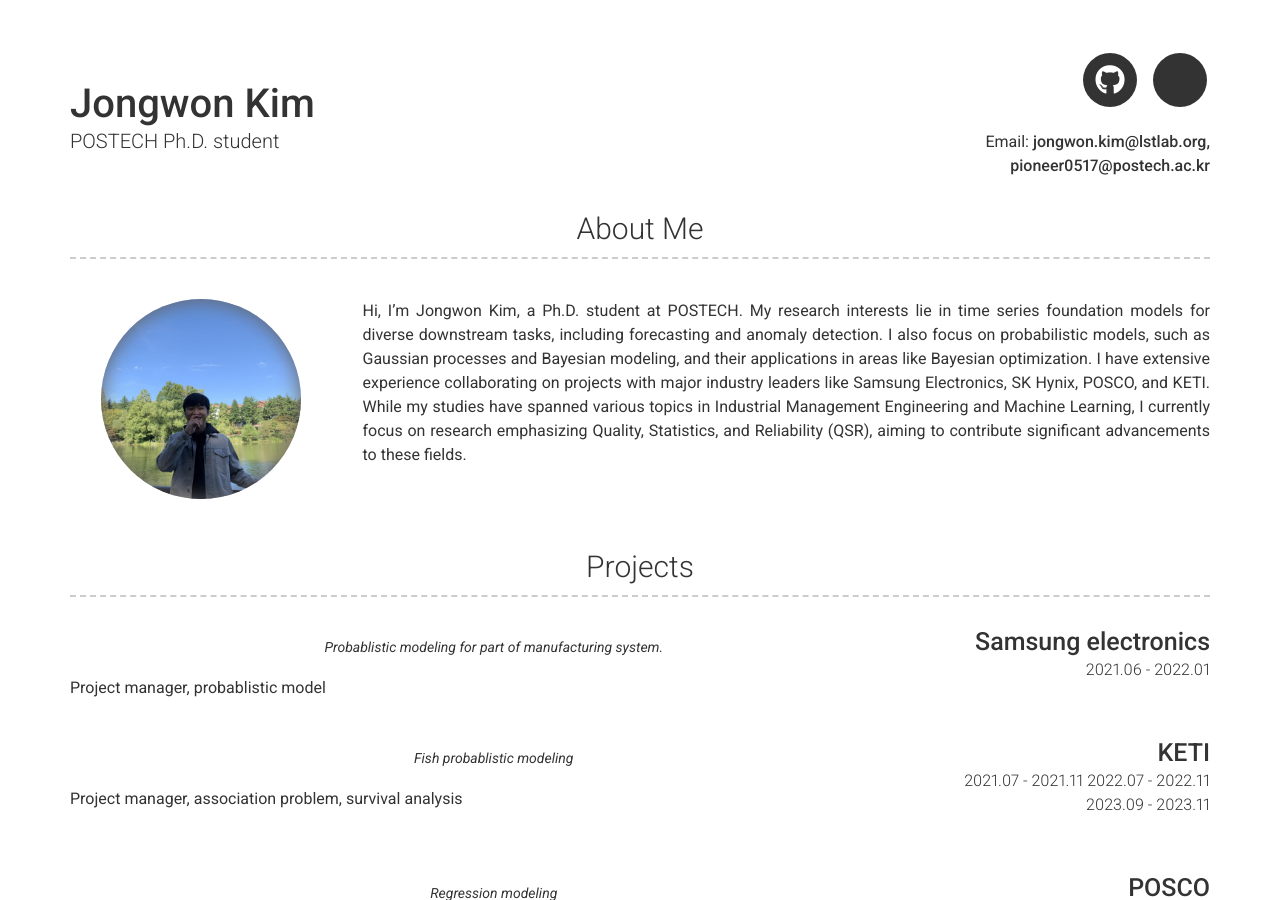
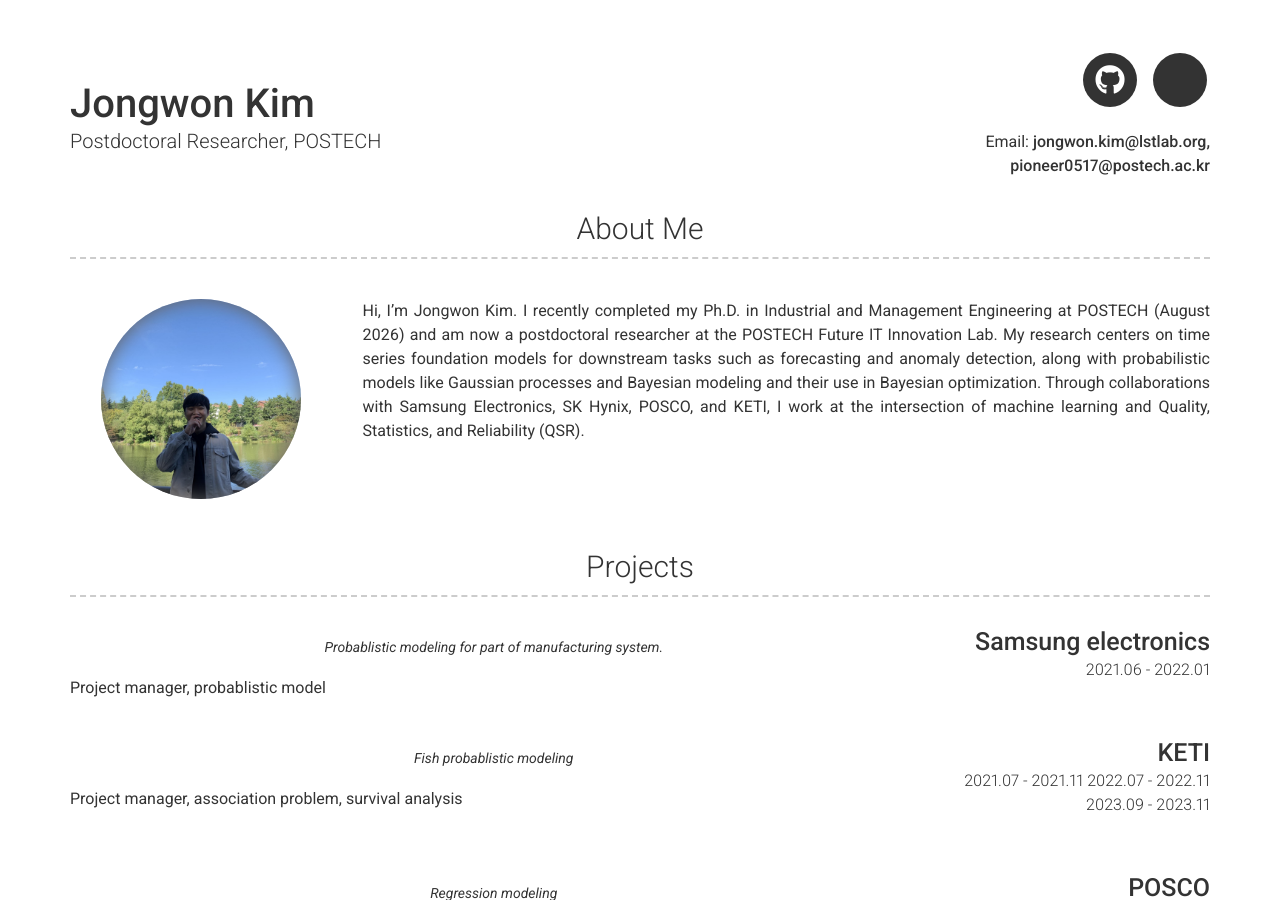
Before and after one commit to jongwonKim-1997/CV, a Jekyll site: the page built from index.md, in a window 1280 px wide and 900 px high. Built offline with Jekyll 4.4.1, drawn with Linux system fonts in a browser that asks for light colours; nearby versions of some CDN libraries; some of the changed text lies outside the part shown.

Commit message:
Update _config.yml

```diff
--- a/_config.yml
+++ b/_config.yml
@@ -7,7 +7,7 @@ version: 2
 
 # Personal info
 name: Jongwon Kim
-title: POSTECH Ph.D. student
+title: Postdoctoral Researcher, POSTECH
 email:  jongwon.kim@lstlab.org, pioneer0517@postech.ac.kr
 # email_title: Email (Email title override)
 
@@ -48,8 +48,7 @@ additional_links:
 # about_title: About Me (Use this to override about section title)
 about_profile_image: images/jongwonkim.jpg
 about_content: | # this will include new lines to allow paragraphs
-  Hi, I'm Jongwon Kim, a Ph.D. student at POSTECH. My research interests lie in time series foundation models for diverse downstream tasks, including forecasting and anomaly detection. I also focus on probabilistic models, such as Gaussian processes and Bayesian modeling, and their applications in areas like Bayesian optimization. I have extensive experience collaborating on projects with major industry leaders like Samsung Electronics, SK Hynix, POSCO, and KETI. While my studies have spanned various topics in Industrial Management Engineering and Machine Learning, I currently focus on research emphasizing Quality, Statistics, and Reliability (QSR), aiming to contribute significant advancements to these fields.
-
+    Hi, I'm Jongwon Kim. I recently completed my Ph.D. in Industrial and Management Engineering at POSTECH (August 2026) and am now a postdoctoral researcher at the POSTECH Future IT Innovation Lab. My research centers on time series foundation models for downstream tasks such as forecasting and anomaly detection, along with probabilistic models like Gaussian processes and Bayesian modeling and their use in Bayesian optimization. Through collaborations with Samsung Electronics, SK Hynix, POSCO, and KETI, I work at the intersection of machine learning and Quality, Statistics, and Reliability (QSR).
 #  Write an awesome description about yourself here, this supports markdown, so you can add [links](http://foobar.com) and highlight things <mark>like this</mark>.
 
 #  You can even add paragraphs by using empty lines like this and add anything else [markdown](https://www.markdownguide.org/getting-started#what-is-markdown) supports such as
@@ -162,22 +161,26 @@ content:
     content:
       - layout: top-right
         title: POSTECH
-        sub_title: Industrial management and engineering and Mathematics B.A.
+        sub_title: Industrial and Management Engineering and Mathematics B.A.
         caption: 2015.03 - 2020.02
         description: | # this will include new lines to allow paragraphs
           Double majors
       - layout: top-right
         title: POSTECH
-        sub_title:  Industrial management and engineering M.S.
+        sub_title:  Industrial and Management Engineering M.S.
         caption: 2020.03 - 2022.02
         description: | # this will include new lines to allow paragraphs
           Thesis: Constrained Density-Based Spatial Clustering of Applications with Noise (DBSCAN) using Hyperparameter Optimization
       - layout: top-right
         title: POSTECH
-        sub_title:  Industrial management and enginnering Ph.D.
-        caption: 2022.02 -
+        sub_title:  Industrial and Management Engineering Ph.D.
+        caption: 2022.02 - 2026.08
         description: | # this will include new lines to allow paragraphs
-          Class of 2026
+          Thesis: Toward Robust Anomaly Detection with Time-Series Foundation Models: Improving Anomaly Separability through Provable Mean Separation and Variance Reduction
+      - layout: top-right
+        title: POSTECH Future IT Innovation Lab.
+        sub_title: Postdoc
+        caption: 2026.09 -
   - title: Publications
     layout: list
     content:
@@ -216,6 +219,9 @@ content:
       - layout: top-right
         title: 2024 Postechian Fellowship
         sub_title: Receive scholarship with 6,000,000 won
+      - layout: top-right
+        title: 2026 PIURI Scholarship
+        sub_title: Receive scholarship from POSTECH
   - title: A Little More About Me
     layout: text
     content: | # this will include new lines to allow paragraphs
```
